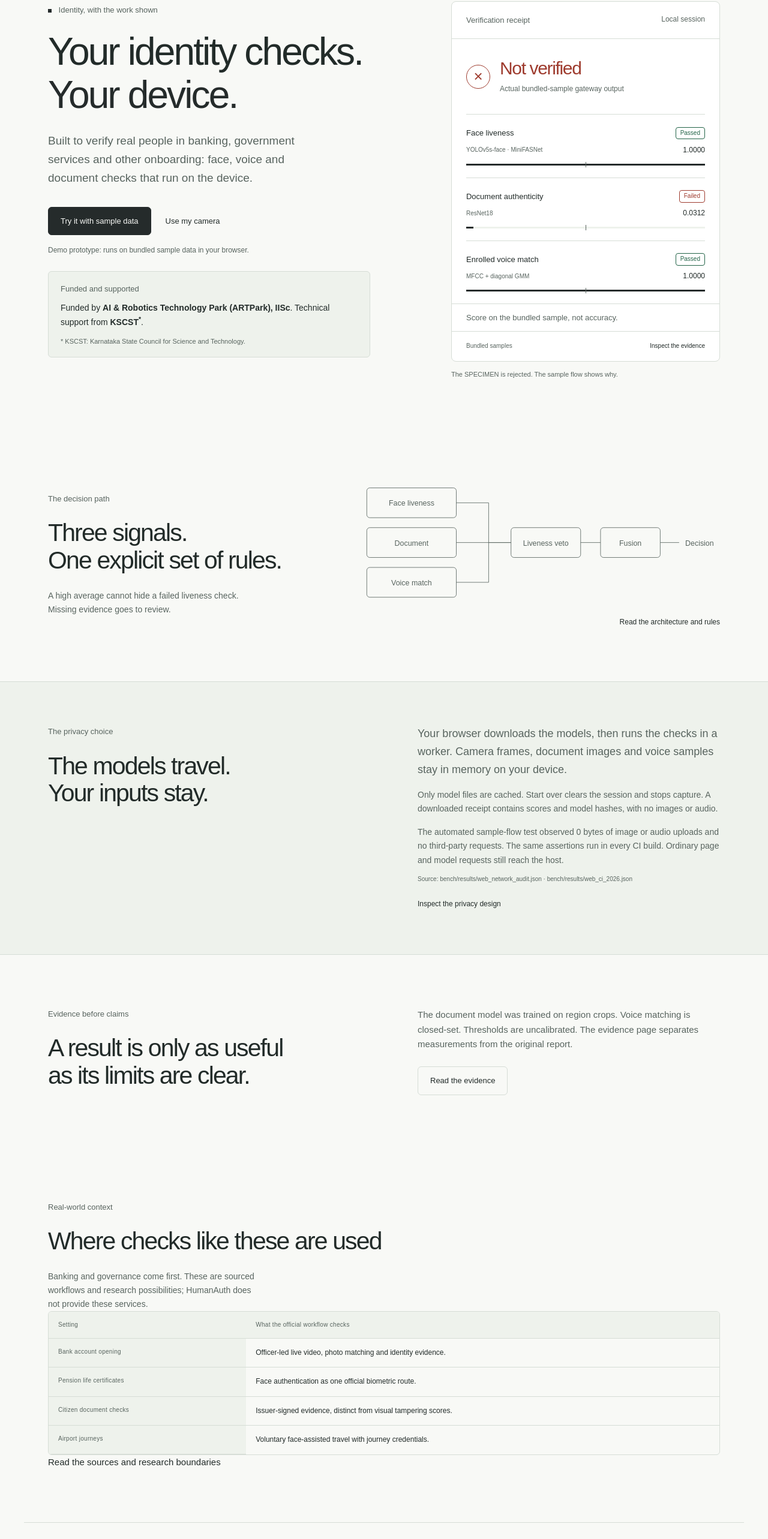
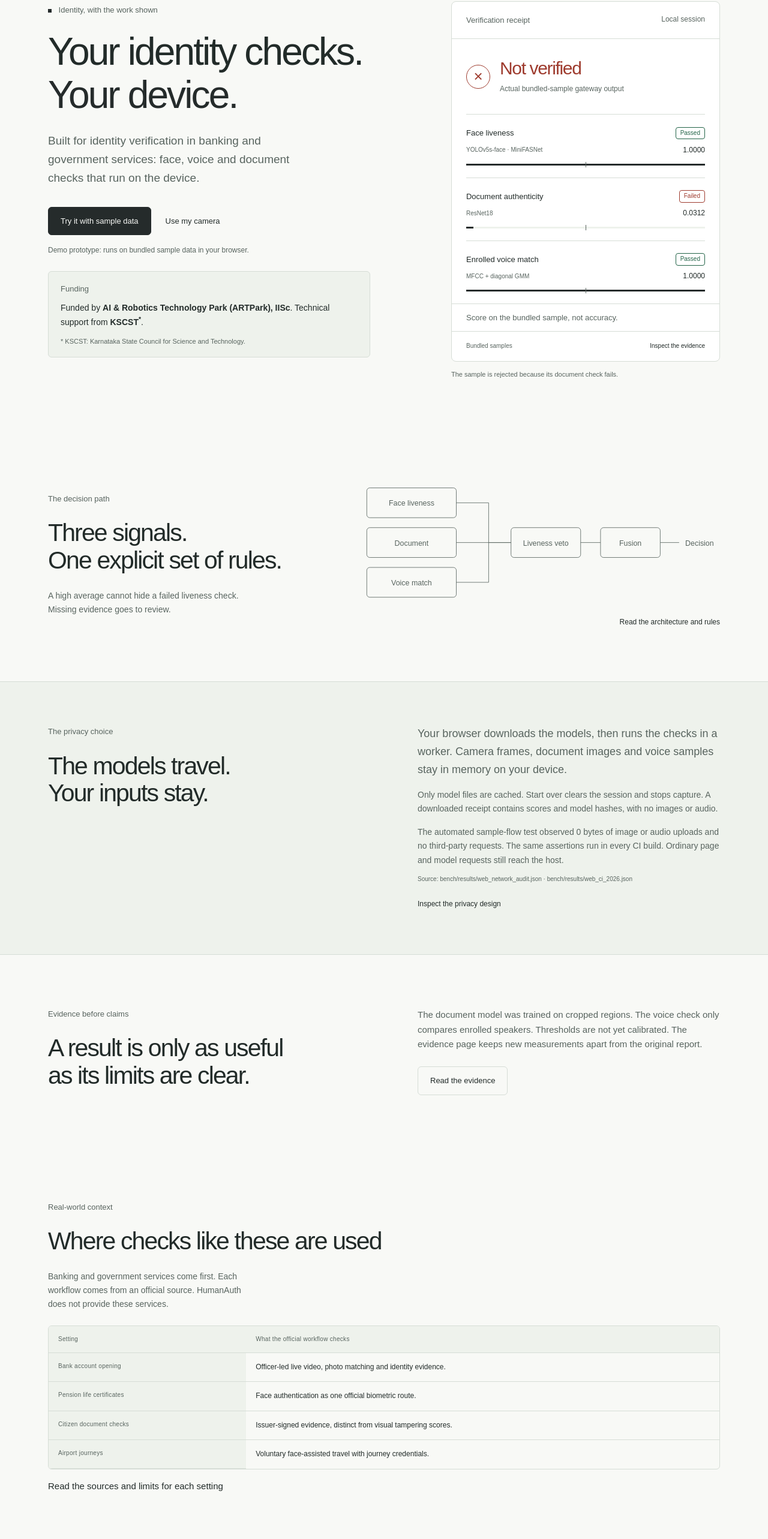
Before and after one commit to basavarajnaduvinamani/HumanAuth, a Next.js app in the folder web/: page / in a window 1280 px wide. Shown: the part 208-2774 px from the top of the page at 60% size. Built offline with nearby package versions, Linux system fonts and the light colour scheme; a web font is replaced by a local one.

Commit message:
Editorial pass: copy and small layout fixes

```diff
--- a/web/src/app/evidence/page.tsx
+++ b/web/src/app/evidence/page.tsx
@@ -135,9 +135,9 @@ export default function Evidence() {
         <section>
           <h2>Signed project report</h2>
           <p>
-            96.5% integrated authentication, from the signed 2025 project
-            report. The scope is not identified, and it is not a measurement
-            from this browser product.
+            96.5% integrated authentication, from the signed project report.
+            The report does not say what it was measured on, and it is not a
+            measurement of this browser product.
           </p>
           <p className="source">
             Source: bench/results/reported_results_reference.json. Signed report
--- a/web/src/app/globals.css
+++ b/web/src/app/globals.css
@@ -1318,3 +1318,7 @@ details pre {
   border-top: 1px solid var(--line);
 }
 .sheet-bottom .mono { font-family: inherit; }
+
+.section .table-scroll {
+  margin: 24px 0 16px;
+}
--- a/web/src/app/page.tsx
+++ b/web/src/app/page.tsx
@@ -17,8 +17,8 @@ export default function Home() {
             <span>Your device.</span>
           </h1>
           <p className="lead">
-            Built to verify real people in banking, government services and other
-            onboarding: face, voice and document checks that run on the device.
+            Built for identity verification in banking and government services:
+            face, voice and document checks that run on the device.
           </p>
           <div className="actions">
             <Link className="button" href="/verify?sample=1">
@@ -32,7 +32,7 @@ export default function Home() {
             Demo prototype: runs on bundled sample data in your browser.
           </p>
           <aside className="funding-note" aria-label="Project funding and support">
-            <p className="eyebrow">Funded and supported</p>
+            <p className="eyebrow">Funding</p>
             <p className="funding-copy">
               Funded by <strong>AI & Robotics Technology Park (ARTPark), IISc</strong>.
               {" "}Technical support from <strong>KSCST<sup>*</sup></strong>.
@@ -54,7 +54,7 @@ export default function Home() {
             mini
           />
           <p className="preview-note">
-            The SPECIMEN is rejected. The sample flow shows why.
+            The sample is rejected because its document check fails.
           </p>
         </div>
       </section>
@@ -165,9 +165,10 @@ export default function Home() {
         </div>
         <div>
           <p>
-            The document model was trained on region crops. Voice matching is
-            closed-set. Thresholds are uncalibrated. The evidence page separates
-            measurements from the original report.
+            The document model was trained on cropped regions. The voice check
+            only compares enrolled speakers. Thresholds are not yet calibrated.
+            The evidence page keeps new measurements apart from the original
+            report.
           </p>
           <Link className="button secondary" href="/evidence">
             Read the evidence
@@ -179,8 +180,8 @@ export default function Home() {
           <p className="eyebrow">Real-world context</p>
           <h2>Where checks like these are used</h2>
           <p>
-            Banking and governance come first. These are sourced workflows and
-            research possibilities; HumanAuth does not provide these services.
+            Banking and government services come first. Each workflow comes from
+            an official source. HumanAuth does not provide these services.
           </p>
         </div>
         <div
@@ -237,7 +238,7 @@ export default function Home() {
           </table>
         </div>
         <Link href="/use-cases">
-          Read the sources and research boundaries
+          Read the sources and limits for each setting
         </Link>
       </section>
     </>
--- a/web/src/app/use-cases/page.tsx
+++ b/web/src/app/use-cases/page.tsx
@@ -46,7 +46,7 @@ export default function UseCases() {
           </p>
           <ul>
             <li>
-              <a href="#bank-onboarding">Bank and fintech e-KYC</a>
+              <a href="#bank-onboarding">Bank e-KYC</a>
             </li>
             <li>
               <a href="#insurance">Video KYC</a> (live video identification
```
